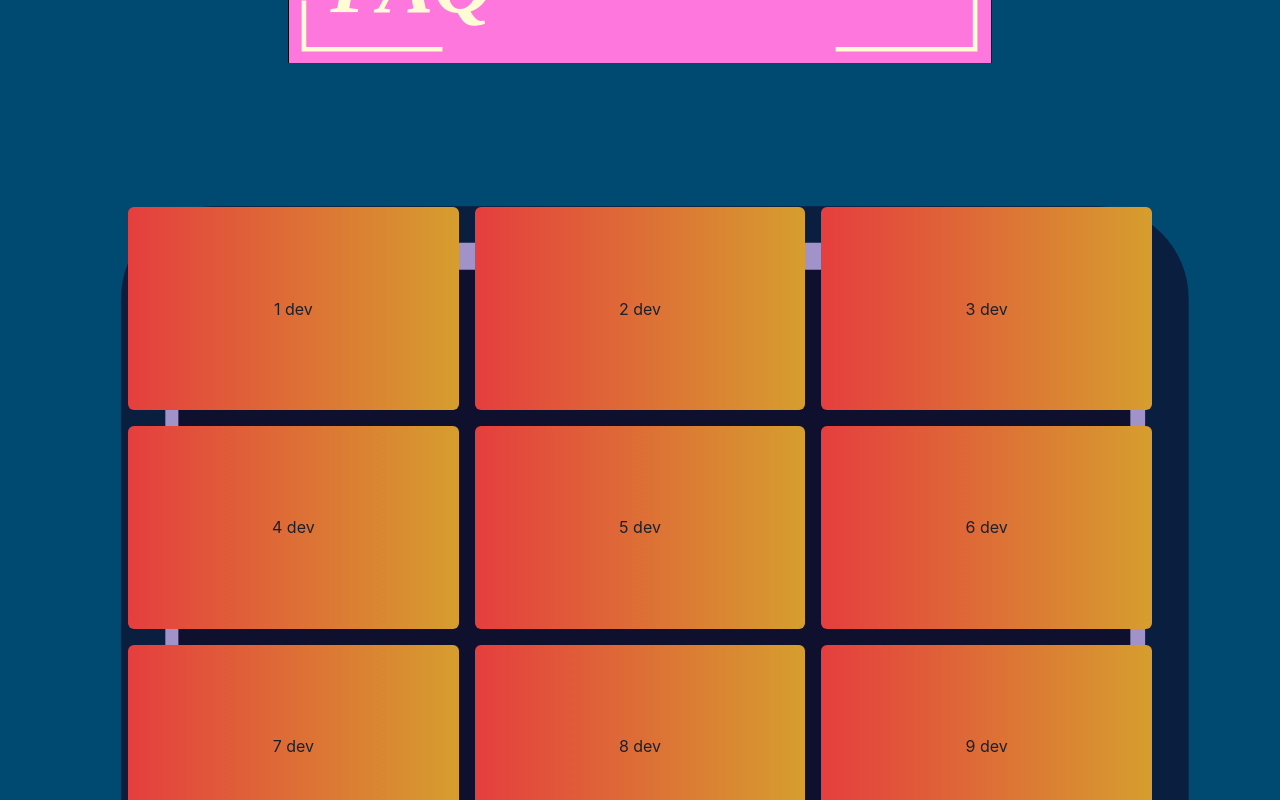
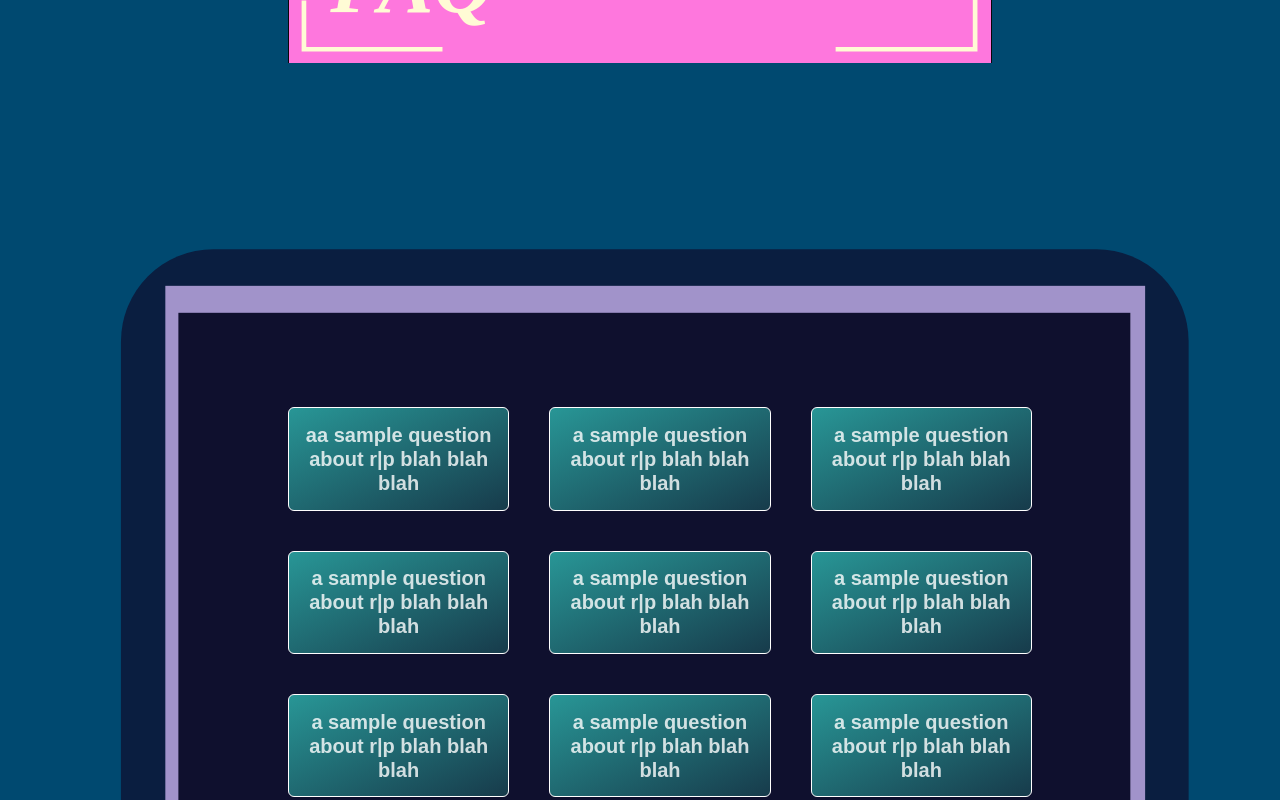
Before and after one commit to ReflectionsProjections/rp-web-2024, a React (Vite) app: page / in a window 1280 px wide. Shown: the part 3500-4300 px from the top of the page. Built offline with nearby package versions, Linux system fonts and the light colour scheme; a web font is replaced by a local one.

Commit message:
inital ui complete

```diff
--- a/src/App.css
+++ b/src/App.css
@@ -1,5 +1,6 @@
 @import url('https://fonts.googleapis.com/css2?family=Courier+Prime:ital,wght@0,400;0,700;1,400;1,700&family=Noto+Sans+Mono:wght@100..900&display=swaphttps://fonts.googleapis.com/css2?family=Courier+Prime:ital,wght@0,400;0,700;1,400;1,700&family=Noto+Sans+Mono:wght@100..900&family=Sometype+Mono:ital,wght@0,400..700;1,400..700&display=swaphttps://fonts.googleapis.com/css2?family=Courier+Prime:ital,wght@0,400;0,700;1,400;1,700&family=Noto+Sans+Mono:wght@100..900&family=Roboto+Slab:wght@100..900&family=Sometype+Mono:ital,wght@0,400..700;1,400..700&display=swap');
 @import url('https://fonts.googleapis.com/css2?family=Nunito:ital,wght@0,200..1000;1,200..1000&display=swap');
+@import url('https://fonts.googleapis.com/css2?family=Kafum:wght@600&display=swap');
 
   .gradient {
     background: linear-gradient(0deg, #2FD2CB, #0F102E);
--- a/src/components/Home/FAQ.tsx
+++ b/src/components/Home/FAQ.tsx
@@ -1,8 +1,19 @@
-import { Box, SimpleGrid, Image, Text, Grid, GridItem } from "@chakra-ui/react";
-import { jeapordyBox, bigBox, smallBox } from "../../customTheme";
+import { Box, Image, Grid, GridItem } from "@chakra-ui/react";
 import "@fontsource/kufam/900-italic.css";
 import faq_bg from "../../../public/faq_bg.svg";
 import PageTitle from "./PageTitle";
+
+const gridItems = [
+  { front: 'aa sample question about r|p blah blah blah', back: 'a sample answer about r|p blah blah blah' },
+  { front: 'a sample question about r|p blah blah blah', back: 'a sample answer about r|p blah blah blah' },
+  { front: 'a sample question about r|p blah blah blah', back: 'a sample answer about r|p blah blah blah' },
+  { front: 'a sample question about r|p blah blah blah', back: 'a sample answer about r|p blah blah blah' },
+  { front: 'a sample question about r|p blah blah blah', back: 'a sample answer about r|p blah blah blah' },
+  { front: 'a sample question about r|p blah blah blah', back: 'a sample answer about r|p blah blah blah' },
+  { front: 'a sample question about r|p blah blah blah', back: 'a sample answer about r|p blah blah blah' },
+  { front: 'a sample question about r|p blah blah blah', back: 'a sample answer about r|p blah blah blah' },
+  { front: 'a sample question about r|p blah blah blah', back: 'a sample answer about r|p blah blah blah' },
+];
 
 export default function FAQ() {
   return (
@@ -16,24 +27,32 @@ export default function FAQ() {
       <Box position="relative" height="100vh" width="100%">
         <Image
           src={faq_bg}
-					objectFit="cover"
+          width="150%"
+          height="150%"
           position="absolute"
+          top="0"
+          left="0"
+          zIndex="0"
         />
         <Box
-					position="relative"
-					height="100%"
-					width="100%"
+          position="absolute"
+          top="0"
+          left="10"
+          right="0"
+          bottom="0"
           display="flex"
           alignItems="center"
           justifyContent="center"
+          zIndex="1"
+		  marginTop="150px"
         >
           <Grid
             templateColumns="repeat(3, 1fr)"
-						gap={4}
-						width="80%"
-						height="80%"
+            gap={10}
+            width="60%"
+            height="60%"
           >
-						{Array.from({ length: 9 }).map((_, index) => (
+            {gridItems.map((item, index) => (
               <GridItem
                 key={index}
                 position="relative"
@@ -59,11 +78,17 @@ export default function FAQ() {
                       display: "flex",
                       alignItems: "center",
                       justifyContent: "center",
-											borderRadius: "md",
-											bgGradient: "linear(to-r, red.500, yellow.500)",
+                      bgGradient: "linear(to bottom right, #289696, #173B4B)",
+                      fontFamily: 'Kafum, sans-serif',
+                      fontWeight: 'semibold',
+                      textAlign: 'center',
+                      lineHeight: '1.2',
+                      color: 'white',
+                      borderRadius: 'md',
+                      border: '1px solid white'
                     }}
                   >
-										<div>{index + 1} dev</div>
+                    <div style={{ opacity: 0.8 , fontSize: '20px'}}>{item.front}</div>
                   </Box>
                   <Box
                     position="absolute"
@@ -74,12 +99,18 @@ export default function FAQ() {
                       display: "flex",
                       alignItems: "center",
                       justifyContent: "center",
-											borderRadius: "md",
-											bgGradient: "linear(to-r, blue.500, green.500)",
+                      bgGradient: "linear(to bottom right, #289696, #173B4B)",
                       transform: "rotateY(180deg)",
+                      fontFamily: 'Kafum, sans-serif',
+                      fontWeight: 'semibold',
+                      textAlign: 'center',
+                      lineHeight: '1.2',
+                      color: 'white',
+                      borderRadius: 'md',
+                      border: '1px solid white'
                     }}
                   >
-										<div>{index + 1} patel</div>
+                    <div style={{ opacity: 0.8, fontSize: '18px'}}>{item.back}</div>
                   </Box>
                 </Box>
               </GridItem>
@@ -88,7 +119,5 @@ export default function FAQ() {
         </Box>
       </Box>
     </Box>
-
-		// </Box>
   );
 }
```
Lines whose indentation alone changed are shown as unchanged.
